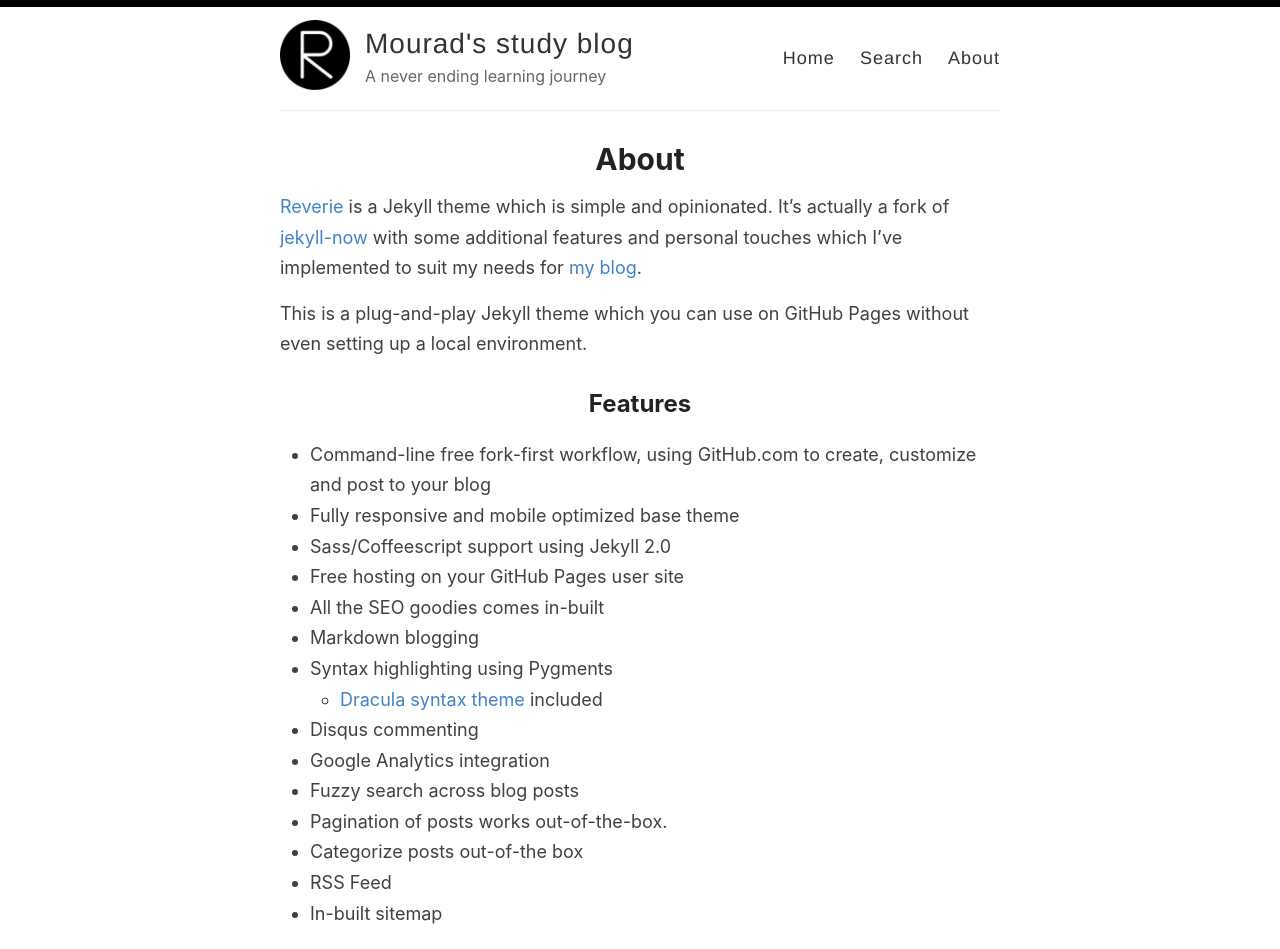
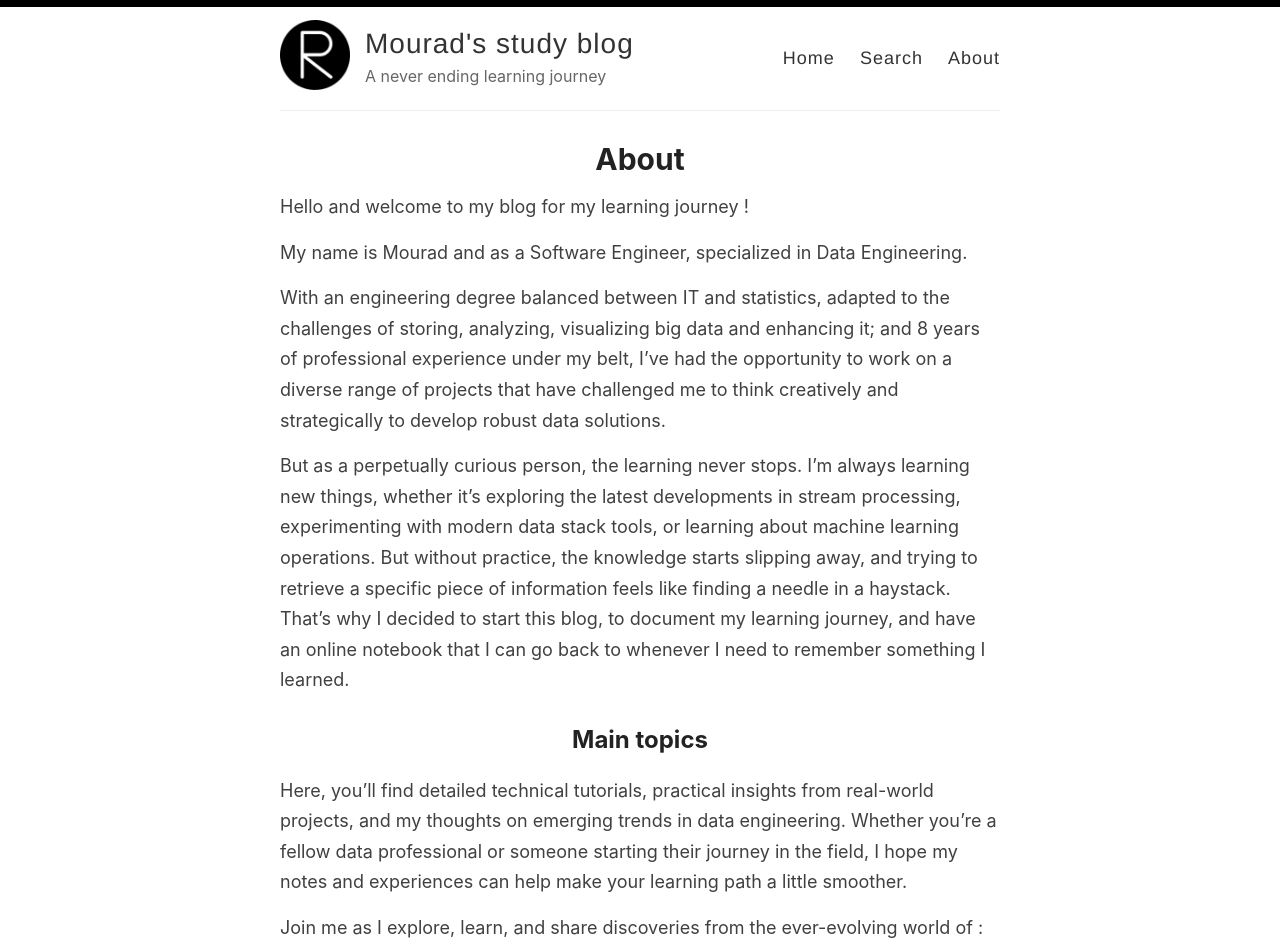
Before and after one commit to everythingdata-ai/everythingdata-ai.github.io, a Jekyll site: the page built from _pages/about.md, in a window 1280 px wide and 1400 px high. Shown: the top 949 px of the window. Built offline with Jekyll 4.4.1, drawn with Linux system fonts in a browser that asks for light colours; some of the changed text lies outside the part shown.

Commit message:
Update about.md

```diff
--- a/_pages/about.md
+++ b/_pages/about.md
@@ -4,26 +4,32 @@ title: About
 permalink: /about/
 ---
 
-[Reverie](https://github.com/amitmerchant1990/reverie) is a Jekyll theme which is simple and opinionated. It's actually a fork of [jekyll-now](https://github.com/barryclark/jekyll-now) with some additional features and personal touches which I've implemented to suit my needs for [my blog](https://www.amitmerchant.com).
+Hello and welcome to my blog for my learning journey !
 
-This is a plug-and-play Jekyll theme which you can use on GitHub Pages without even setting up a local environment.
+My name is Mourad and as a Software Engineer, specialized in Data Engineering.
 
-## Features
+With an engineering degree balanced between IT and statistics, adapted to the challenges of storing, analyzing, visualizing big data and enhancing it; and 8 years of professional experience under my belt, I've had the opportunity to work on a diverse range of projects that have challenged me to think creatively and strategically to develop robust data solutions.
 
-- Command-line free fork-first workflow, using GitHub.com to create, customize and post to your blog
-- Fully responsive and mobile optimized base theme
-- Sass/Coffeescript support using Jekyll 2.0
-- Free hosting on your GitHub Pages user site
-- All the SEO goodies comes in-built
-- Markdown blogging
-- Syntax highlighting using Pygments
-    - [Dracula syntax theme](https://draculatheme.com/) included
-- Disqus commenting
-- Google Analytics integration
-- Fuzzy search across blog posts
-- Pagination of posts works out-of-the-box.
-- Categorize posts out-of-the box
-- RSS Feed
-- In-built sitemap
+But as a perpetually curious person, the learning never stops. I'm always learning new things, whether it's exploring the latest developments in stream processing, experimenting with modern data stack tools, or learning about machine learning operations.
+But without practice, the knowledge starts slipping away, and trying to retrieve a specific piece of information feels like finding a needle in a haystack.
+That's why I decided to start this blog, to document my learning journey, and have an online notebook that I can go back to whenever I need to remember something I learned.
 
-Learn more about it [here](https://github.com/amitmerchant1990/reverie) on how to get started.
+## Main topics
+
+Here, you'll find detailed technical tutorials, practical insights from real-world projects, and my thoughts on emerging trends in data engineering. Whether you're a fellow data professional or someone starting their journey in the field, I hope my notes and experiences can help make your learning path a little smoother.
+
+Join me as I explore, learn, and share discoveries from the ever-evolving world of :
+
+- Data Engineering
+- AI / Machine Learning
+- Cloud Computing
+- Programming
+
+If you share the same passion, let's connect [here](https://www.linkedin.com/in/mourad-elghissassi/)
+
+## My favorite posts
+
+- [Personalised GenAI image generator](https://everythingdata-ai.github.io/personal-genai/)
+- [End-to-End Earthquake data pipeline using Microsoft Fabric](https://everythingdata-ai.github.io/ms-fabric-earthquake-project/)
+
+![Me](/images/posts/me.png)
```
